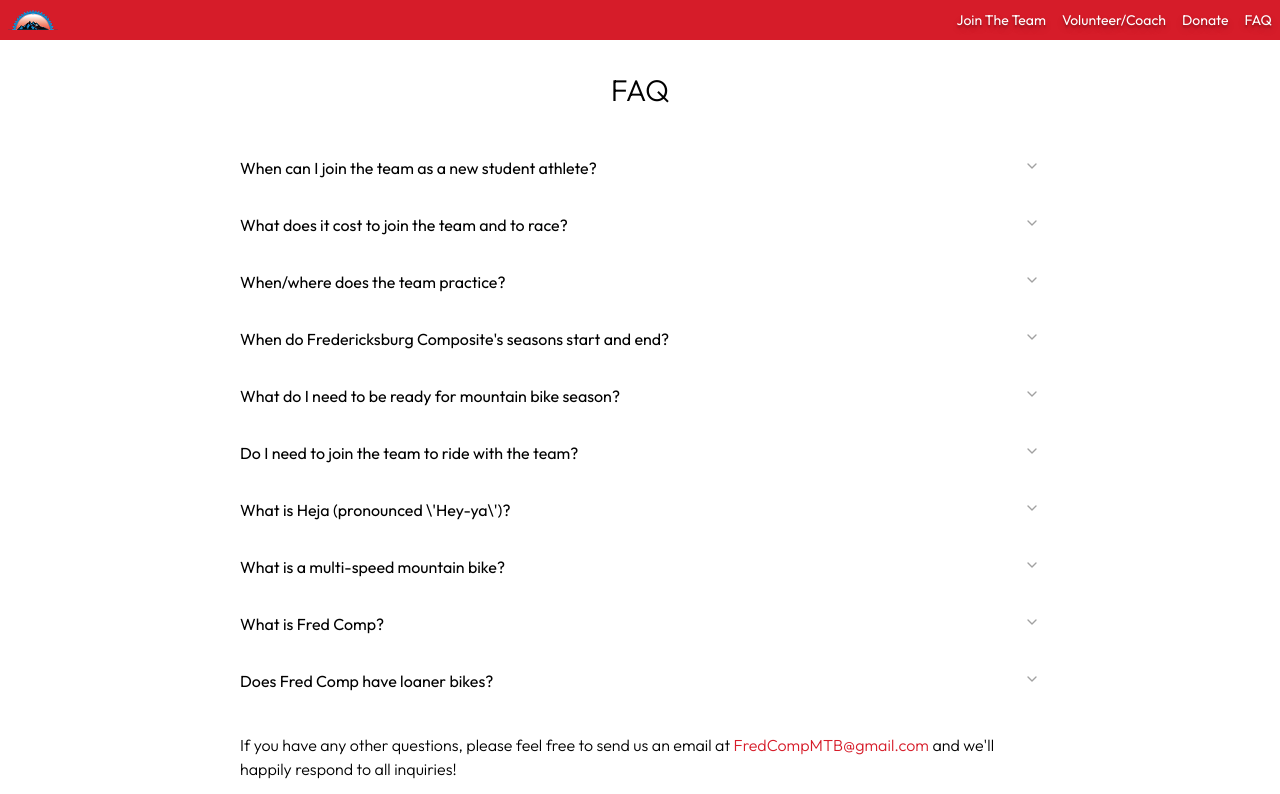
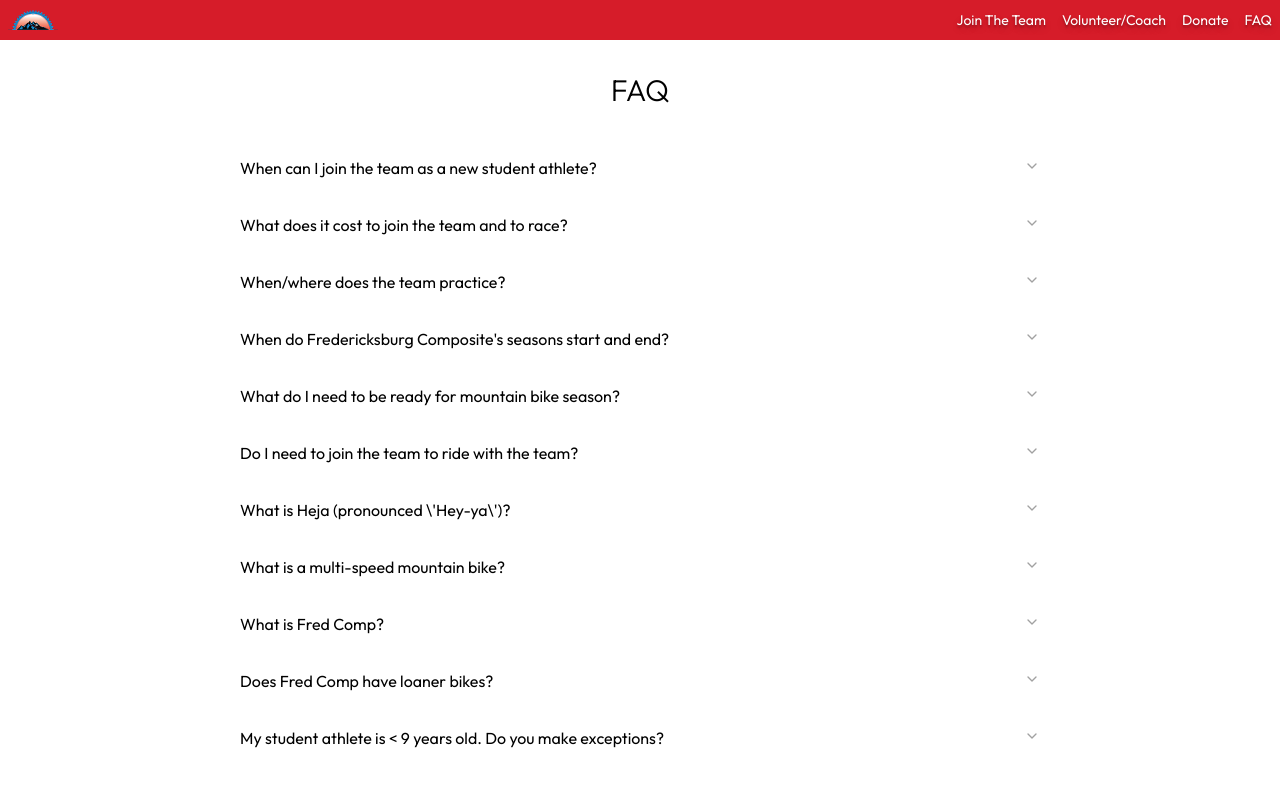
Before and after one commit to kurealnum/fredcomp-website, a Next.js app: page /faq in a window 1280 px wide. Shown: the top 794 px of the page. Built offline with nearby package versions, Linux system fonts and the light colour scheme.

Commit message:
feat: Added a question to FAQ and improved UI of FAQ skeleton

```diff
--- a/src/app/faq/FAQAccordion.tsx
+++ b/src/app/faq/FAQAccordion.tsx
@@ -179,6 +179,19 @@ export default function FAQAccordion() {
           for more information
         </div>
       </CustomAccordionItem>
+      <CustomAccordionItem
+        id="age-exceptions"
+        trigger="My student athlete is < 9 years old. Do you make exceptions?"
+      >
+        <div>
+          We have made exceptions for some riders in the past, given that their
+          parent is willing to ride with them. Please reach out to us at
+          <CustomLink href="mailto:fredcompmtb@gmail.com">
+            fredcompmtb@gmail.com
+          </CustomLink>{" "}
+          if you and your younger rider are interested in joining Fred Comp!
+        </div>
+      </CustomAccordionItem>
     </Accordion>
   );
 }
--- a/src/app/faq/FAQAccordionSkeleton.tsx
+++ b/src/app/faq/FAQAccordionSkeleton.tsx
@@ -3,11 +3,11 @@ import { Skeleton } from "@/components/ui/skeleton";
 export default function FAQAccordionSkeleton() {
   // Each one of these is a "question"
   const skeletons = [];
-  for (let i = 0; i < 10; i++) {
+  for (let i = 0; i < 11; i++) {
     skeletons.push(
       <Skeleton
         key={i}
-        className="bg-primary my-8 h-[24px] w-[94vw] max-w-[800px] opacity-40"
+        className="bg-primary my-10 h-[24px] w-[94vw] max-w-[800px] opacity-20 shadow-[4px_4px_6px_0px_rgba(0,_0,_0,_0.1)]"
       />,
     );
   }
--- a/src/app/faq/page.tsx
+++ b/src/app/faq/page.tsx
@@ -83,6 +83,14 @@ export default function Page() {
           text: "Fred Comp is short for Fredericksburg Composite.",
         },
       },
+      {
+        "@type": "Question",
+        name: "My student athlete is < 9 years old. Do you make exceptions?",
+        acceptedAnswer: {
+          "@type": "Answer",
+          text: "We have made exceptions for some riders in the past, given that their parent is willing to ride with them. Please reach out to us at fredcompmtb@gmail.com if you and your younger rider are interested in joining Fred Comp!",
+        },
+      },
     ],
   };
 
```
